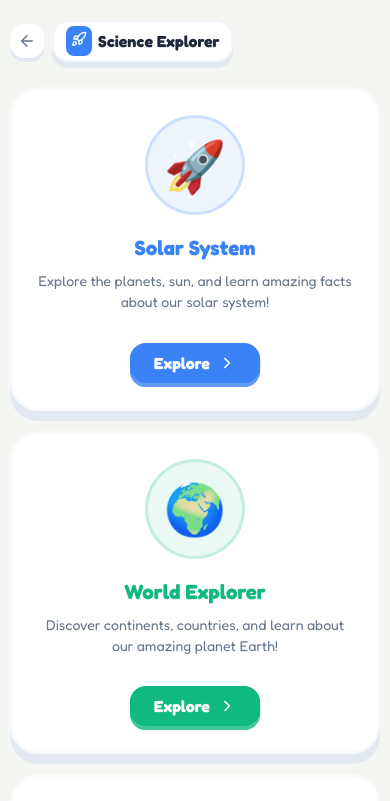
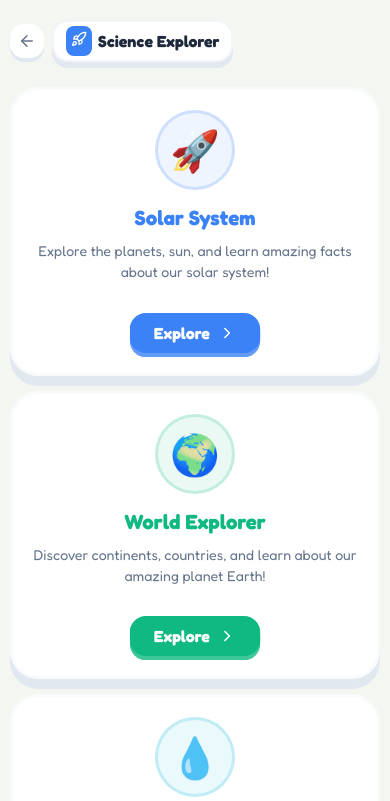
Before and after one commit to Sinanne/KindPath, a React (Vite) app: page /#/science in a window 390 px wide. Shown: the top 801 px of the page. Built offline with nearby package versions, Linux system fonts and the light colour scheme.

Commit message:
feat: improve science modules mobile responsiveness and fix rendering

```diff
--- a/src/pages/HumanBody.jsx
+++ b/src/pages/HumanBody.jsx
@@ -52,7 +52,7 @@ const HumanBody = () => {
     };
 
     return (
-        <div style={{ height: '100vh', display: 'flex', flexDirection: 'column', padding: '20px', background: 'linear-gradient(135deg, #FDF2F8 0%, #FCE7F3 100%)', overflow: 'hidden' }}>
+        <div style={{ minHeight: '100vh', display: 'flex', flexDirection: 'column', padding: isMobile ? '10px' : '20px', background: 'linear-gradient(135deg, #FDF2F8 0%, #FCE7F3 100%)', overflowX: 'hidden' }}>
             <div style={{ flex: 1, display: 'flex', flexDirection: 'column', width: '100%', maxWidth: '1200px', margin: '0 auto' }}>
                 {/* Header */}
                 <header style={{ display: 'flex', justifyContent: 'space-between', alignItems: 'center', marginBottom: '15px', flexShrink: 0 }}>
--- a/src/pages/Planets.jsx
+++ b/src/pages/Planets.jsx
@@ -100,7 +100,7 @@ const Planets = () => {
     const handleZoomOut = () => setZoomLevel(prev => Math.max(prev - 0.2, 0.3));
 
     return (
-        <div style={{ height: '100vh', display: 'flex', flexDirection: 'column', padding: '20px', background: colorScheme.bgSubtle, overflow: 'hidden' }}>
+        <div style={{ minHeight: '100vh', display: 'flex', flexDirection: 'column', padding: isMobile ? '10px' : '20px', background: colorScheme.bgSubtle, overflowX: 'hidden' }}>
             <div style={{ flex: 1, display: 'flex', flexDirection: 'column', width: '100%', maxWidth: '1200px', margin: '0 auto' }}>
                 <header style={{
                     display: 'flex',
--- a/src/pages/ScienceExplorer.jsx
+++ b/src/pages/ScienceExplorer.jsx
@@ -118,7 +118,12 @@ const ScienceExplorer = () => {
             </header>
 
             {/* Topic Selection Grid */}
-            <div style={{ display: 'grid', gridTemplateColumns: 'repeat(auto-fit, minmax(280px, 1fr))', gap: '20px' }}>
+            <div style={{
+                display: 'grid',
+                gridTemplateColumns: isMobile ? '1fr' : 'repeat(auto-fit, minmax(280px, 1fr))',
+                gap: isMobile ? '15px' : '20px',
+                paddingBottom: '20px'
+            }}>
                 {scienceTopics.map(topic => (
                     <motion.div
                         key={topic.id}
@@ -129,7 +134,7 @@ const ScienceExplorer = () => {
                             cursor: 'pointer',
                             background: 'white',
                             borderRadius: '28px',
-                            padding: '25px',
+                            padding: isMobile ? '20px' : '25px',
                             boxShadow: '0 10px 0 #E2E8F0',
                             border: '3px solid #F8FAFC',
                             display: 'flex',
@@ -140,17 +145,17 @@ const ScienceExplorer = () => {
                     >
                         {/* Icon Circle */}
                         <div style={{
-                            width: '100px',
-                            height: '100px',
+                            width: isMobile ? '80px' : '100px',
+                            height: isMobile ? '80px' : '100px',
                             borderRadius: '50%',
                             background: `${topic.color}15`,
                             display: 'flex',
                             alignItems: 'center',
                             justifyContent: 'center',
-                            marginBottom: '20px',
+                            marginBottom: isMobile ? '15px' : '20px',
                             border: `3px solid ${topic.color}30`
                         }}>
-                            <div style={{ fontSize: '50px' }}>
+                            <div style={{ fontSize: isMobile ? '40px' : '50px' }}>
                                 {topic.emoji}
                             </div>
                         </div>
--- a/src/pages/ScienceGame.jsx
+++ b/src/pages/ScienceGame.jsx
@@ -228,7 +228,25 @@ const SpaceRunner = ({ isJumping, animationPhase, planetColor }) => {
 // ============================================================================
 
 const ScrollingGround = ({ planetName, groundColor, isPlaying, speed }) => {
-    // ... ground pattern logic ...
+    const getGroundPattern = () => {
+        const slots = 20;
+        const items = [];
+        for (let i = 0; i < slots; i++) {
+            const x = (i / slots) * 100;
+            if (planetName === 'Earth') {
+                items.push(<circle key={i} cx={`${x}%`} cy="20" r="8" fill="rgba(255,255,255,0.2)" />);
+                items.push(<path key={`p${i}`} d={`M${x}% 2`} stroke="rgba(255,255,255,0.3)" strokeWidth="2" />);
+            } else if (planetName === 'Moon') {
+                items.push(<circle key={i} cx={`${x}%`} cy="15" r="10" fill="rgba(0,0,0,0.1)" />);
+                items.push(<circle key={`c${i}`} cx={`${x + 2}%`} cy="25" r="4" fill="rgba(0,0,0,0.05)" />);
+            } else if (planetName === 'Mars') {
+                items.push(<path key={i} d={`M${x}% 10 L${x + 3}% 30 L${x - 3}% 30 Z`} fill="rgba(0,0,0,0.1)" />);
+            } else if (planetName === 'Jupiter') {
+                items.push(<rect key={i} x={`${x}%`} y="10" width="15" height="4" rx="2" fill="rgba(255,255,255,0.1)" />);
+            }
+        }
+        return items;
+    };
 
     // Sync animation duration with game speed (base speed 8 was 1.5s)
     const duration = speed ? (1.5 * 8 / speed) : 1.5;
--- a/src/pages/WorldExplorer.jsx
+++ b/src/pages/WorldExplorer.jsx
@@ -115,7 +115,7 @@ const WorldExplorer = () => {
     };
 
     return (
-        <div style={{ height: '100vh', display: 'flex', flexDirection: 'column', padding: '20px', background: 'linear-gradient(135deg, #ECFDF5 0%, #F0FDF4 100%)', overflow: 'hidden' }}>
+        <div style={{ minHeight: '100vh', display: 'flex', flexDirection: 'column', padding: isMobile ? '10px' : '20px', background: 'linear-gradient(135deg, #ECFDF5 0%, #F0FDF4 100%)', overflowX: 'hidden' }}>
             <div style={{ flex: 1, display: 'flex', flexDirection: 'column', width: '100%', maxWidth: '1200px', margin: '0 auto' }}>
                 {/* Header */}
                 <header style={{ display: 'flex', justifyContent: 'space-between', alignItems: 'center', marginBottom: '15px', flexShrink: 0 }}>
```
